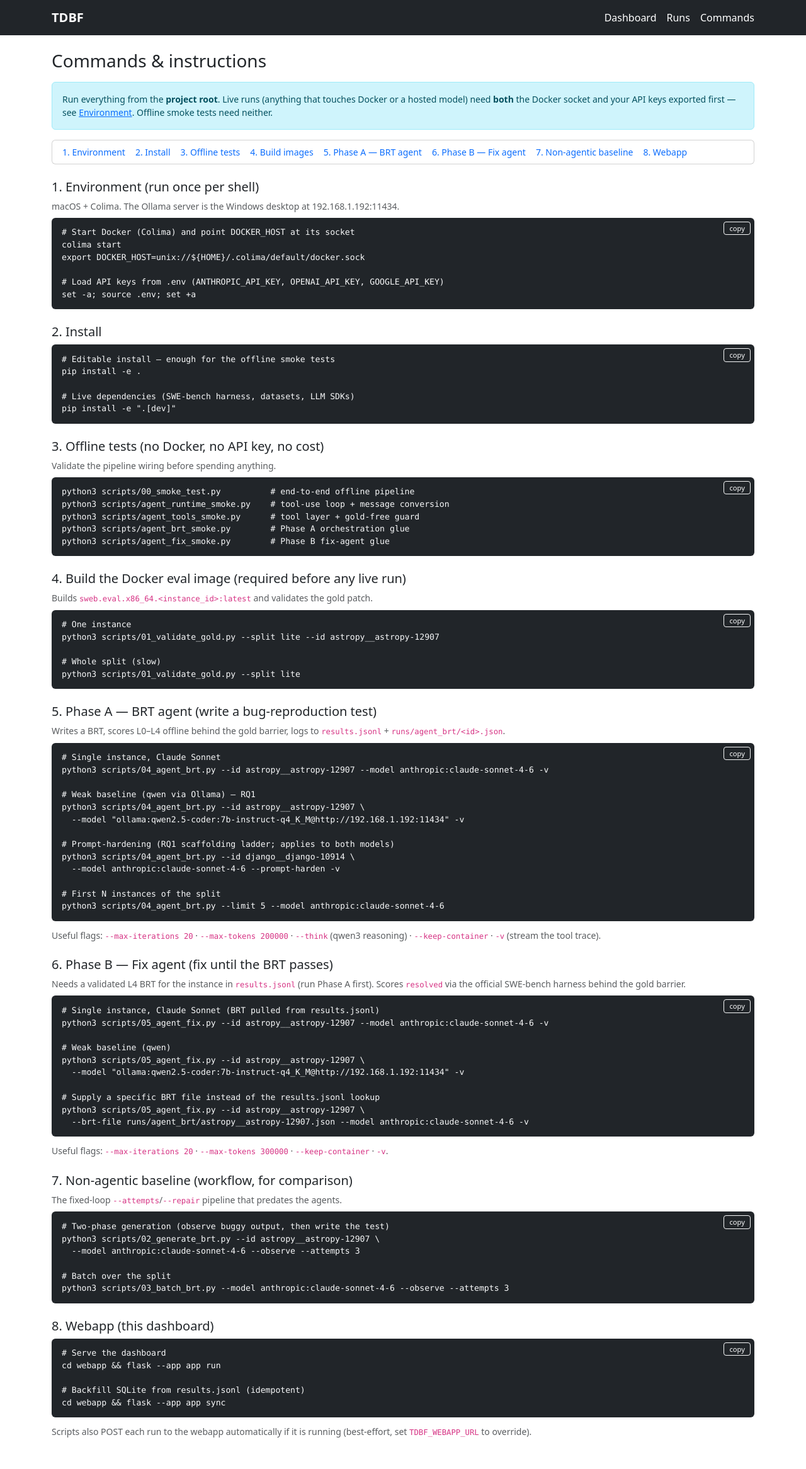
After one commit to Fernando12filho/tdbf, a Flask app: page /commands in a window 1280 px wide. The commit adds this page. Shown: the whole page at 63% size. Run offline with Flask 3, Linux system fonts and the light colour scheme.

Commit message:
webapp: add Commands page with CLI instructions
New /commands page documenting how to run the pipeline end to end:
environment setup (Colima DOCKER_HOST + .env), install, offline smoke tests,
image build (01_validate_gold), Phase A (04_agent_brt) incl. qwen + --prompt-harden,
Phase B (05_agent_fix), the non-agentic baseline (02/03), and the webapp
(run/sync). Each block has a copy button; quick-nav at top. Added nav link in
base.html and copy-button styling in style.css.

Co-Authored-By: Claude Opus 4.8 <noreply@anthropic.com>

```diff
--- a/webapp/app.py
+++ b/webapp/app.py
@@ -96,6 +96,11 @@ def runs():
     )
 
 
+@app.route("/commands")
+def commands():
+    return render_template("commands.html")
+
+
 @app.route("/runs/<int:run_id>")
 def run_detail(run_id: int):
     run = db.get_run(run_id)
--- a/webapp/static/style.css
+++ b/webapp/static/style.css
@@ -17,3 +17,27 @@
   color: #f8f9fa;
   border-color: #495057;
 }
+
+/* Commands page */
+.cmd-wrap { position: relative; }
+.cmd-wrap pre {
+  background: #212529;
+  color: #f8f9fa;
+  border-radius: 6px;
+  padding: 0.85rem 3rem 0.85rem 1rem;
+  font-size: 0.82rem;
+  overflow-x: auto;
+  white-space: pre;
+  margin-bottom: 0.75rem;
+}
+.cmd-wrap .copy-btn {
+  position: absolute;
+  top: 6px;
+  right: 6px;
+  font-size: 0.7rem;
+  padding: 2px 8px;
+  line-height: 1.4;
+}
+.cmd-comment { color: #98c379; }
+.toc a { text-decoration: none; }
+.toc a:hover { text-decoration: underline; }
--- a/webapp/templates/base.html
+++ b/webapp/templates/base.html
@@ -14,6 +14,7 @@
       <div class="d-flex gap-3">
         <a class="nav-link text-white" href="/">Dashboard</a>
         <a class="nav-link text-white" href="/runs">Runs</a>
+        <a class="nav-link text-white" href="/commands">Commands</a>
       </div>
     </div>
   </nav>
--- /dev/null
+++ b/webapp/templates/commands.html
@@ -0,0 +1,89 @@
+{% extends "base.html" %}
+{% block title %}Commands — TDBF{% endblock %}
+
+{% macro cmd(text) %}
+<div class="cmd-wrap">
+  <button class="btn btn-sm btn-outline-light copy-btn" type="button" onclick="copyCmd(this)">copy</button>
+  <pre><code>{{ text }}</code></pre>
+</div>
+{% endmacro %}
+
+{% block content %}
+
+<div class="d-flex justify-content-between align-items-center mb-3">
+  <h1 class="h3 mb-0">Commands &amp; instructions</h1>
+</div>
+
+<div class="alert alert-info small">
+  Run everything from the <strong>project root</strong>. Live runs (anything that
+  touches Docker or a hosted model) need <strong>both</strong> the Docker socket and
+  your API keys exported first — see <a href="#env">Environment</a>. Offline smoke
+  tests need neither.
+</div>
+
+<!-- quick nav -->
+<div class="card mb-4">
+  <div class="card-body py-2 toc small d-flex flex-wrap gap-3">
+    <a href="#env">1. Environment</a>
+    <a href="#install">2. Install</a>
+    <a href="#smoke">3. Offline tests</a>
+    <a href="#images">4. Build images</a>
+    <a href="#phasea">5. Phase A — BRT agent</a>
+    <a href="#phaseb">6. Phase B — Fix agent</a>
+    <a href="#baseline">7. Non-agentic baseline</a>
+    <a href="#webapp">8. Webapp</a>
+  </div>
+</div>
+
+<!-- 1. ENV -->
+<h2 class="h5 mt-4" id="env">1. Environment (run once per shell)</h2>
+<p class="small text-muted mb-2">macOS + Colima. The Ollama server is the Windows desktop at 192.168.1.192:11434.</p>
+{{ cmd("# Start Docker (Colima) and point DOCKER_HOST at its socket\ncolima start\nexport DOCKER_HOST=unix://${HOME}/.colima/default/docker.sock\n\n# Load API keys from .env (ANTHROPIC_API_KEY, OPENAI_API_KEY, GOOGLE_API_KEY)\nset -a; source .env; set +a") }}
+
+<!-- 2. INSTALL -->
+<h2 class="h5 mt-4" id="install">2. Install</h2>
+{{ cmd("# Editable install — enough for the offline smoke tests\npip install -e .\n\n# Live dependencies (SWE-bench harness, datasets, LLM SDKs)\npip install -e \".[dev]\"") }}
+
+<!-- 3. SMOKE -->
+<h2 class="h5 mt-4" id="smoke">3. Offline tests (no Docker, no API key, no cost)</h2>
+<p class="small text-muted mb-2">Validate the pipeline wiring before spending anything.</p>
+{{ cmd("python3 scripts/00_smoke_test.py          # end-to-end offline pipeline\npython3 scripts/agent_runtime_smoke.py    # tool-use loop + message conversion\npython3 scripts/agent_tools_smoke.py      # tool layer + gold-free guard\npython3 scripts/agent_brt_smoke.py        # Phase A orchestration glue\npython3 scripts/agent_fix_smoke.py        # Phase B fix-agent glue") }}
+
+<!-- 4. IMAGES -->
+<h2 class="h5 mt-4" id="images">4. Build the Docker eval image (required before any live run)</h2>
+<p class="small text-muted mb-2">Builds <code>sweb.eval.x86_64.&lt;instance_id&gt;:latest</code> and validates the gold patch.</p>
+{{ cmd("# One instance\npython3 scripts/01_validate_gold.py --split lite --id astropy__astropy-12907\n\n# Whole split (slow)\npython3 scripts/01_validate_gold.py --split lite") }}
+
+<!-- 5. PHASE A -->
+<h2 class="h5 mt-4" id="phasea">5. Phase A — BRT agent (write a bug-reproduction test)</h2>
+<p class="small text-muted mb-2">Writes a BRT, scores L0–L4 offline behind the gold barrier, logs to <code>results.jsonl</code> + <code>runs/agent_brt/&lt;id&gt;.json</code>.</p>
+{{ cmd("# Single instance, Claude Sonnet\npython3 scripts/04_agent_brt.py --id astropy__astropy-12907 --model anthropic:claude-sonnet-4-6 -v\n\n# Weak baseline (qwen via Ollama) — RQ1\npython3 scripts/04_agent_brt.py --id astropy__astropy-12907 \\\n  --model \"ollama:qwen2.5-coder:7b-instruct-q4_K_M@http://192.168.1.192:11434\" -v\n\n# Prompt-hardening (RQ1 scaffolding ladder; applies to both models)\npython3 scripts/04_agent_brt.py --id django__django-10914 \\\n  --model anthropic:claude-sonnet-4-6 --prompt-harden -v\n\n# First N instances of the split\npython3 scripts/04_agent_brt.py --limit 5 --model anthropic:claude-sonnet-4-6") }}
+<p class="small text-muted">Useful flags: <code>--max-iterations 20</code> · <code>--max-tokens 200000</code> · <code>--think</code> (qwen3 reasoning) · <code>--keep-container</code> · <code>-v</code> (stream the tool trace).</p>
+
+<!-- 6. PHASE B -->
+<h2 class="h5 mt-4" id="phaseb">6. Phase B — Fix agent (fix until the BRT passes)</h2>
+<p class="small text-muted mb-2">Needs a validated L4 BRT for the instance in <code>results.jsonl</code> (run Phase A first). Scores <code>resolved</code> via the official SWE-bench harness behind the gold barrier.</p>
+{{ cmd("# Single instance, Claude Sonnet (BRT pulled from results.jsonl)\npython3 scripts/05_agent_fix.py --id astropy__astropy-12907 --model anthropic:claude-sonnet-4-6 -v\n\n# Weak baseline (qwen)\npython3 scripts/05_agent_fix.py --id astropy__astropy-12907 \\\n  --model \"ollama:qwen2.5-coder:7b-instruct-q4_K_M@http://192.168.1.192:11434\" -v\n\n# Supply a specific BRT file instead of the results.jsonl lookup\npython3 scripts/05_agent_fix.py --id astropy__astropy-12907 \\\n  --brt-file runs/agent_brt/astropy__astropy-12907.json --model anthropic:claude-sonnet-4-6 -v") }}
+<p class="small text-muted">Useful flags: <code>--max-iterations 20</code> · <code>--max-tokens 300000</code> · <code>--keep-container</code> · <code>-v</code>.</p>
+
+<!-- 7. BASELINE -->
+<h2 class="h5 mt-4" id="baseline">7. Non-agentic baseline (workflow, for comparison)</h2>
+<p class="small text-muted mb-2">The fixed-loop <code>--attempts</code>/<code>--repair</code> pipeline that predates the agents.</p>
+{{ cmd("# Two-phase generation (observe buggy output, then write the test)\npython3 scripts/02_generate_brt.py --id astropy__astropy-12907 \\\n  --model anthropic:claude-sonnet-4-6 --observe --attempts 3\n\n# Batch over the split\npython3 scripts/03_batch_brt.py --model anthropic:claude-sonnet-4-6 --observe --attempts 3") }}
+
+<!-- 8. WEBAPP -->
+<h2 class="h5 mt-4" id="webapp">8. Webapp (this dashboard)</h2>
+{{ cmd("# Serve the dashboard\ncd webapp && flask --app app run\n\n# Backfill SQLite from results.jsonl (idempotent)\ncd webapp && flask --app app sync") }}
+<p class="small text-muted mb-5">Scripts also POST each run to the webapp automatically if it is running (best-effort, set <code>TDBF_WEBAPP_URL</code> to override).</p>
+
+<script>
+function copyCmd(btn) {
+  const code = btn.parentElement.querySelector('code').innerText;
+  navigator.clipboard.writeText(code).then(() => {
+    const old = btn.innerText;
+    btn.innerText = 'copied';
+    setTimeout(() => { btn.innerText = old; }, 1200);
+  });
+}
+</script>
+{% endblock %}
```
